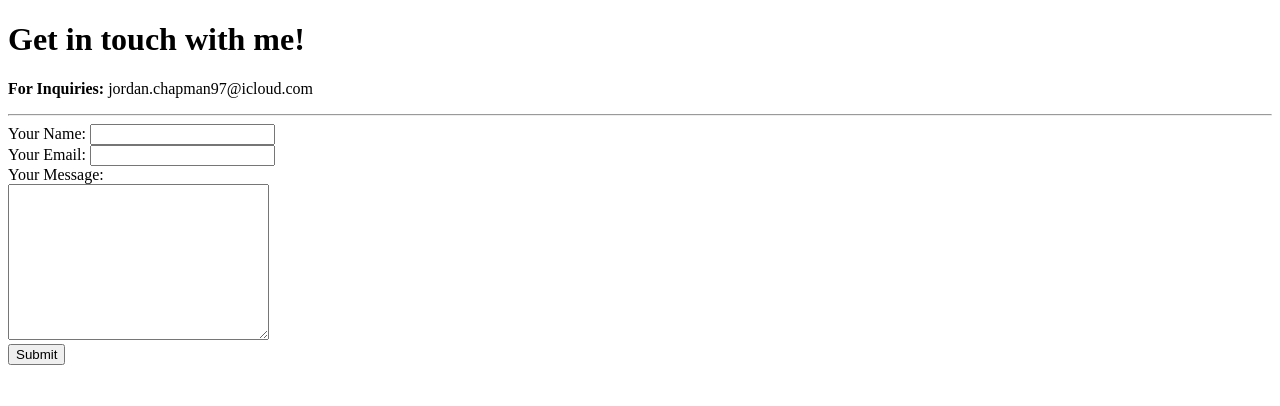
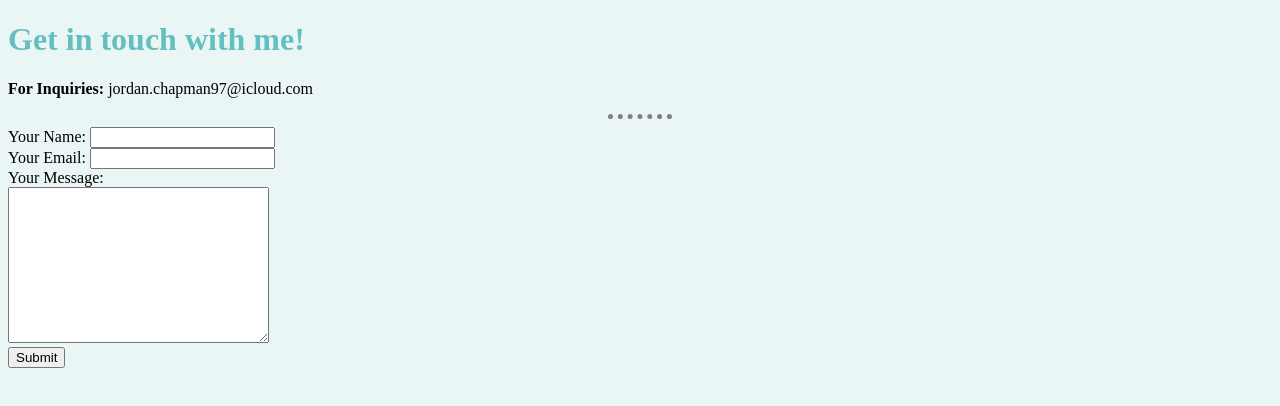
Before and after one commit to insidiouszg/mycvproject, a plain HTML site: page contact-me.html in a window 1280 px wide. Drawn offline with Linux system fonts and the light colour scheme; the site is published under a folder, as on GitHub Pages, so addresses that start at the root find nothing.

Commit message:
Debugging CSS

```diff
--- a/contact-me.html
+++ b/contact-me.html
@@ -3,7 +3,7 @@
   <head>
     <meta charset="utf-8">
     <title>Contact Me!</title>
-    <link rel="stylesheet" href="/css/styles.css">
+    <link rel="stylesheet" href="styles.css">
   </head>
   <body>
 
```
Also changed, not shown: hobbies.html (+1 -1 lines), index.html (+1 -1 lines), styles.css (renamed from CSS/styles.css).
